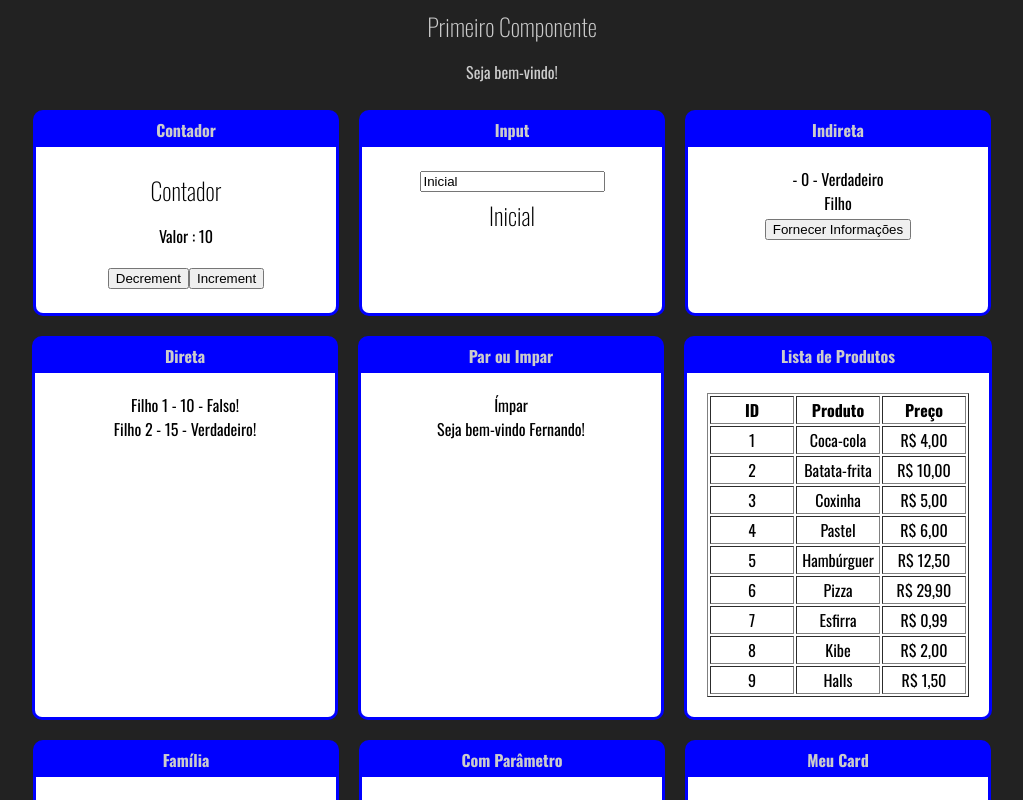
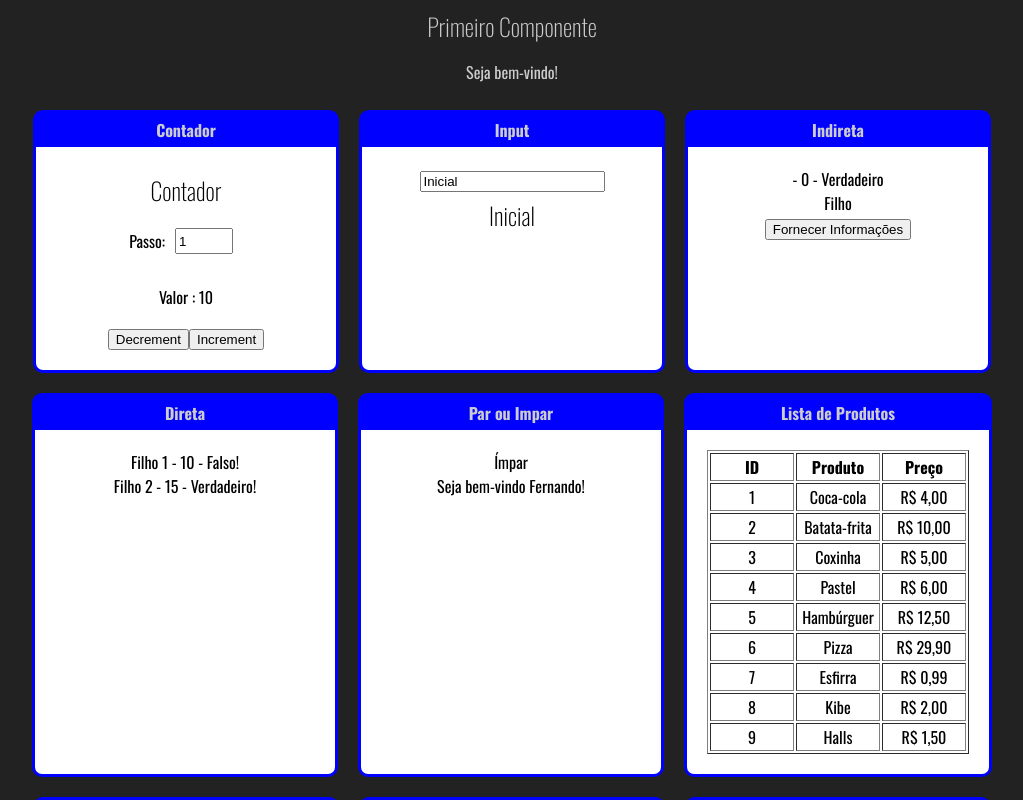
Before and after one commit to Guga-Santos/Udemy-Fundamentos-React, a React (Create React App) app: page / in a window 1280 px wide. Shown: the top 800 px of the page, without its empty margins (128-1151 px from the left). Built offline with nearby package versions, Linux system fonts and the light colour scheme.

Commit message:
fundamentos - Contador 02

```diff
--- a/src/App.jsx
+++ b/src/App.jsx
@@ -8,7 +8,7 @@ import DiretaPai from "./components/comunicacao/DiretaPai";
 import IndiretaPai from "./components/comunicacao/IndiretaPai";
 import ParOuImpar from "./components/condicional/ParOuImpar";
 import UsuarioInfo from "./components/condicional/UsuarioInfo";
-import Contador from "./components/contador/contador";
+import Contador from "./components/contador/Contador";
 import Input from "./components/formulario/Input";
 import Card from "./components/layout/Card";
 import './index.css';
@@ -19,7 +19,7 @@ export default function App(props) {
     <Primeiro />
     <div className="Cards">
       <Card titulo="Contador">
-        <Contador numeroInicial={10} pace={3}/>
+        <Contador numeroInicial={10}/>
       </Card>
       <Card titulo="Input">
         <Input />
--- /dev/null
+++ b/src/components/contador/Botoes.jsx
@@ -0,0 +1,14 @@
+export default function Botoes(props) {
+  return (
+    <div>
+          <button
+          type="button"
+          onClick={props.decrement}
+          >Decrement</button>
+          <button
+          type="button"
+          onClick={props.increment}
+          >Increment</button>
+        </div>
+  )
+}
--- /dev/null
+++ b/src/components/contador/Contador.jsx
@@ -0,0 +1,40 @@
+import { Component } from "react";
+import Botoes from "./Botoes";
+import Display from "./Display";
+import Pace from "./Pace";
+
+export default class Contador extends Component {
+  state ={
+    numero: this.props.numeroInicial || 0,
+    pace: this.props.pace || 1,
+  }
+
+  increment() {
+    this.setState({
+      numero: this.state.numero + this.state.pace
+    })
+  }
+
+  decrement() {
+    this.setState({
+      numero: this.state.numero - this.state.pace
+    })
+  }
+
+  handlePace(newPace) {
+    this.setState({
+      pace: newPace
+    })
+  }
+
+  render() {
+    return (
+      <div>
+        <h2>Contador</h2>
+        <Pace pace={ this.state.pace } setPace={ (e) => this.handlePace(+e) } />
+        <Display numero={ this.state.numero } />
+        <Botoes increment={() => this.increment()} decrement={() => this.decrement()}/>
+      </div>
+    )
+  }
+}
--- /dev/null
+++ b/src/components/contador/Display.jsx
@@ -0,0 +1,7 @@
+export default function Display(props) {
+  return (
+    <div>
+      <p>Valor : { props.numero }</p>
+    </div>
+  )
+}
--- /dev/null
+++ b/src/components/contador/Pace.jsx
@@ -0,0 +1,29 @@
+import { useState } from "react"
+
+export default function Pace(props) {
+  const [valor, setValor] = useState(1)
+
+  const handleValue = (e) => {
+    console.log(e)
+  }
+
+  return (
+    <div style={{
+      display: 'flex',
+      justifyContent: 'center',
+      alignItems: 'center'}}>
+      <p>Passo: </p>
+      <input
+      type="number"
+      name="Pace"
+      id="Pace"
+      value={ props.pace }
+      style={{
+        height: '20px',
+        width: '50px',
+        margin: '0 10px'
+      }}
+      onChange={ (e) => props.setPace(e.target.value) } />
+    </div>
+  )
+}
--- a/src/components/contador/contador.jsx
+++ /dev/null
@@ -1,41 +0,0 @@
-import { Component } from "react";
-
-export default class Contador extends Component {
-  state ={
-    numero: this.props.numeroInicial || 0,
-    pace: this.props.pace || 1,
-  }
-
-  increment() {
-    this.setState({
-      numero: this.state.numero + this.state.pace
-    })
-  }
-
-  decrement() {
-    this.setState({
-      numero: this.state.numero - this.state.pace > 0
-      ? this.state.numero - this.state.pace : 0
-    })
-  }
-
-  render() {
-    return (
-      <div>
-        <h2>Contador</h2>
-        <p>Valor : { this.state.numero }</p>
-        <div>
-          <button
-          type="button"
-          onClick={ () => this.decrement()}
-          disabled={this.state.numero < 1}
-          >Decrement</button>
-          <button
-          type="button"
-          onClick={ () => this.increment()}
-          >Increment</button>
-        </div>
-      </div>
-    )
-  }
-}
```
